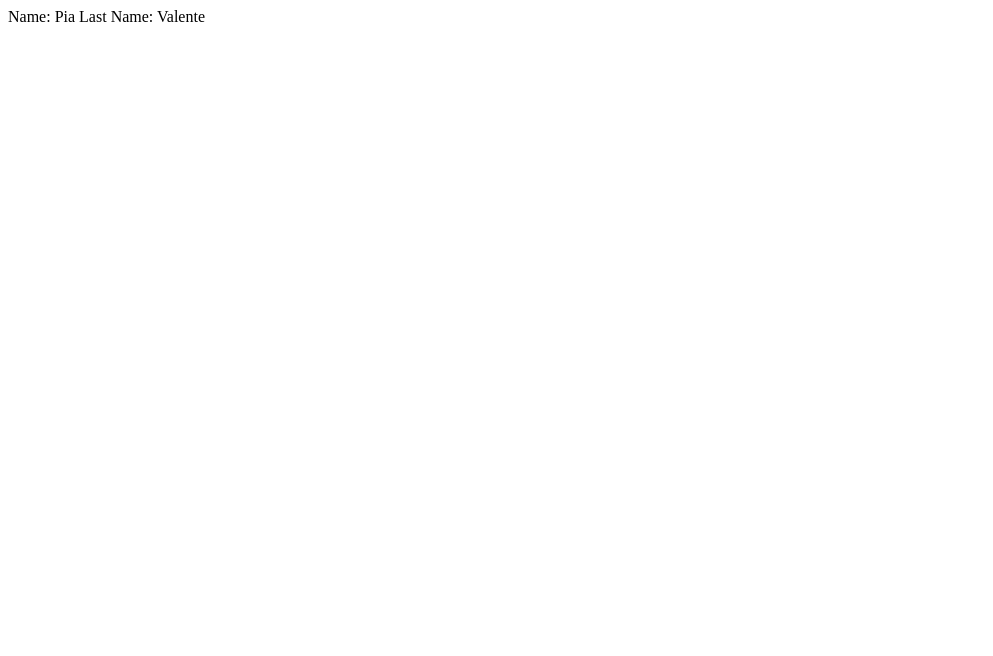
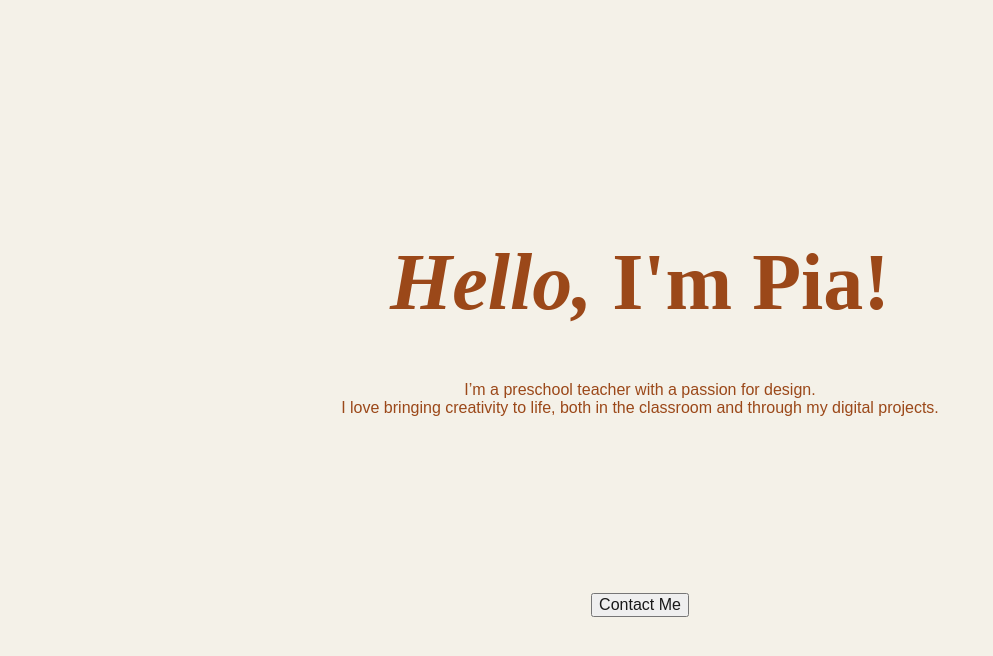
Before and after one commit to piavalente/pia-valente.github.io, a plain HTML site: page index.html in a window 1280 px wide. Shown: the whole page, without its empty margins (0-993 px from the left). Drawn offline with Linux system fonts and the light colour scheme.

Commit message:
practice webpage

```diff
--- /dev/null
+++ b/index.css
@@ -0,0 +1,34 @@
+
+body {
+    display: flex;
+    flex-direction: column;
+    align-items: center;
+    text-align: center;
+    justify-content: center;
+    height: 100vh;
+    margin: 0;
+    background-color: #f4f1e8;
+}
+
+
+h1 {
+    font-family: 'Times New Roman', Times, serif;
+    font-size: 80px;
+    color: #9b4819;
+}
+
+p{
+    font-family: Arial, Helvetica, sans-serif;
+    font-size: 16px;
+    color: #9b4819;
+    text-align: center;
+}
+
+.button1 {
+    font-family: Arial, Helvetica, sans-serif;
+    font-size: 16px;
+    color: #191919;
+    text-align: center;
+    margin-top: 20vh;
+
+}
--- a/index.html
+++ b/index.html
@@ -3,12 +3,26 @@
 <head>
     <meta charset="UTF-8">
     <meta name="viewport" content="width=device-width, initial-scale=1.0">
-    <title>My POrtfolio</title>
+    <title>My Portfolio</title>
+    <link rel="stylesheet" href="index.css">
 </head>
 <body>
+    <div class="header">
+        <h1><em>Hello, </em>I'm Pia!</h1>
+        <p>I’m a preschool teacher with a passion for design.<br>
+           I love bringing creativity to life, both in the classroom and through my digital projects.</p>
+    </div>
+
     <div>
-        Name: Pia
-        Last Name: Valente
+        <button type="button" onclick="changeText()" id="button1" class="button1">Contact Me</button>
     </div>
 </body>
+
+<script>
+    function changeText() {
+        let button = document.getElementById("button1");
+        button.innerText = "I'm not yet ready!"
+    }
+</script>
+
 </html>
```
